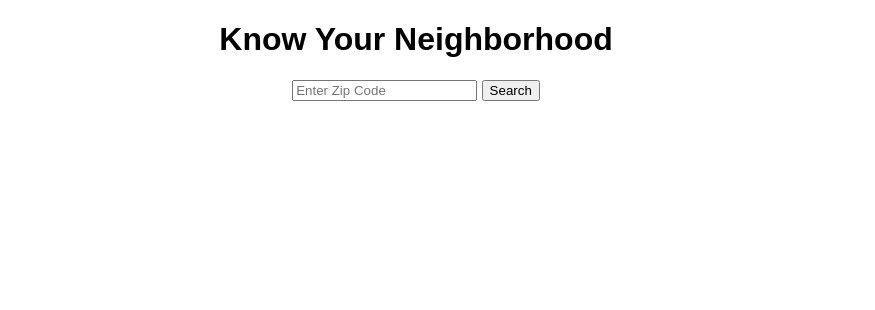
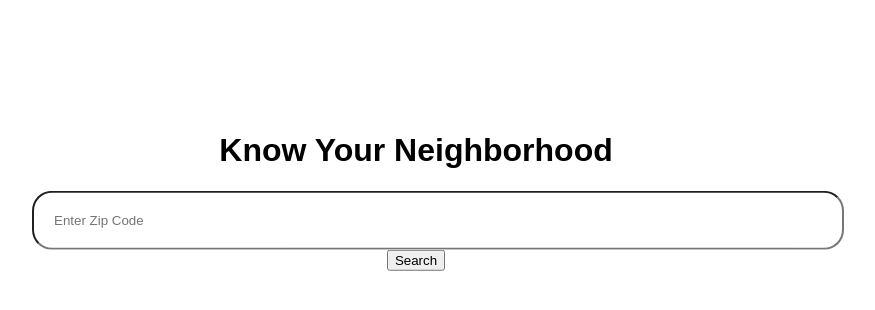
Before and after one commit to marjyang/Green-Roofs-Data-Viz, a website: page index.html in a window 1280 px wide. Shown: the whole page, without its empty margins (224-1099 px from the left). Drawn offline with nearby package versions, Linux system fonts and the light colour scheme; a web font is replaced by a local one.

Commit message:
center-text

```diff
--- a/index.html
+++ b/index.html
@@ -21,10 +21,12 @@
 </head>
 
 <body>
-    <h1>Know Your Neighborhood</h1>
-    <div id="search-container">
-        <input type="text" id="zip-code-input" placeholder="Enter Zip Code">
-        <button id="search-button">Search</button>
+    <div class="search-wrapper">
+        <h1>Know Your Neighborhood</h1>
+        <div id="search-container">
+            <input type="text" id="zip-code-input" placeholder="Enter Zip Code">
+            <button id="search-button">Search</button>
+        </div>
     </div>
 
     <div id="output">
--- a/style.css
+++ b/style.css
@@ -20,8 +20,6 @@ li {
         list-style: none;
         ;
     }
-
-
     /* Style for the wrapper */
 
     #output {
@@ -32,6 +30,18 @@ li {
         height: 700px;
         margin: auto;
         padding-top: 20px;
+    }
+
+    .search-wrapper {
+        margin: auto;
+        width: 60vw;
+        transform: translateY(80%);
+    }
+
+    #zip-code-input {
+        width: 100%;
+        padding: 20px;
+        border-radius: 20px;
     }
 
     #result-container {
@@ -50,8 +60,6 @@ li {
     .marker {
         color: red;
     }
-
-
     /* Style for the popup content */
 
     .leaflet-popup-content {
```
Lines whose indentation alone changed are shown as unchanged.
